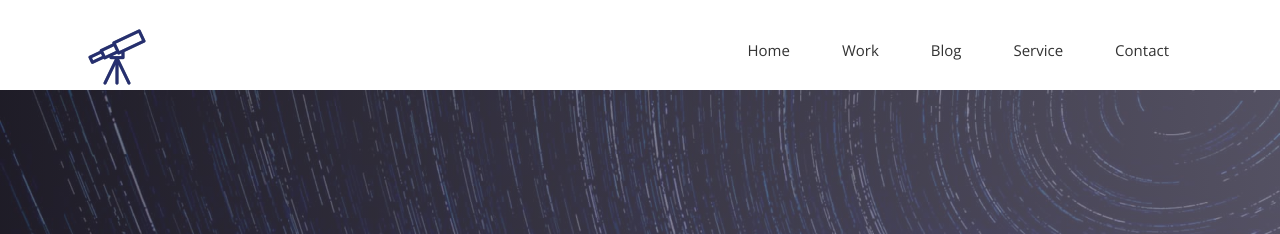
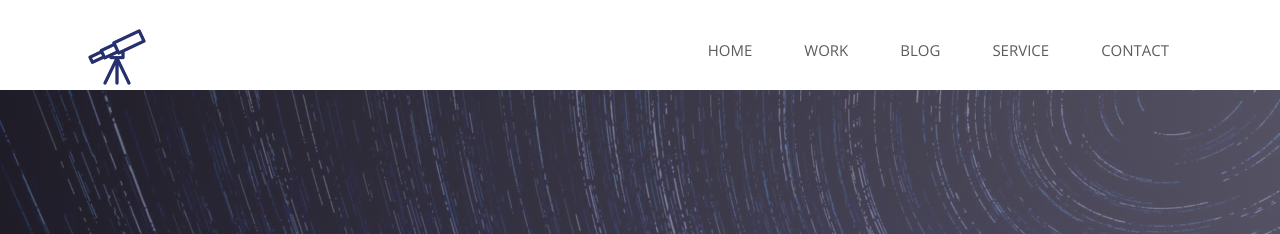
Before and after one commit to wei-lingfeng/lingfeng-wei.github.io, a Jekyll site: the page built from index.html, in a window 1280 px wide. Shown: the top 234 px of the page. Built offline with Jekyll 4.4.1, drawn with Linux system fonts in a browser that asks for light colours; nearby versions of some CDN libraries; some web fonts are replaced.

Commit message:
Update airspace.css

```diff
--- a/css/airspace.css
+++ b/css/airspace.css
@@ -83,9 +83,10 @@ header .navbar-default .navbar-nav {
   padding-top: 10px;
 }
 header .navbar-default .navbar-nav li a {
-  color: #333333;
+  color: #5C5C5C;
   padding: 10px 26px;
   font-size: 15px;
+  text-transform: uppercase;
 }
 font header .navbar-default .navbar-nav li a:hover {
   color: #000;
```
